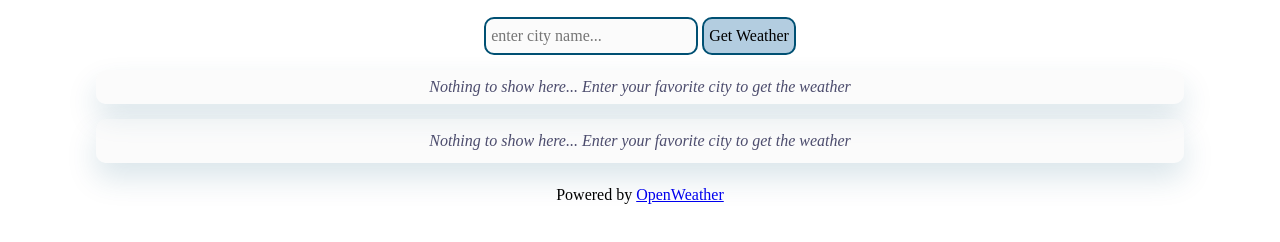
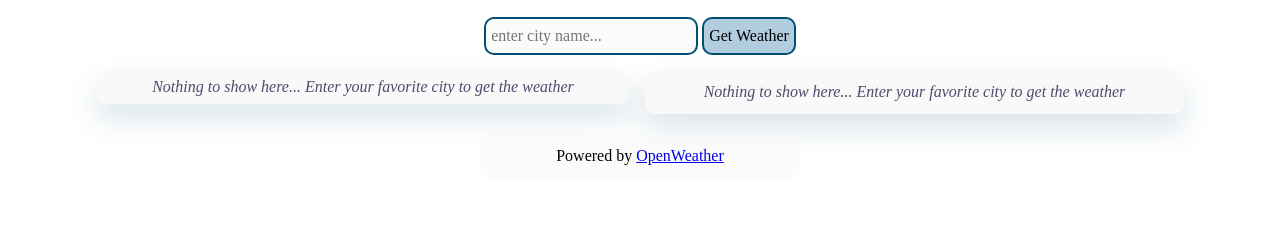
Before and after one commit to 01zulfi/weather-app, a website built with webpack: page dist/index.html in a window 1280 px wide. Shown: the part 74-316 px from the top of the page. Built offline with Linux system fonts and the light colour scheme.

Commit message:
Add CSS media queries for desktops

```diff
--- a/src/styles/style.css
+++ b/src/styles/style.css
@@ -44,7 +44,8 @@ h1 {
   padding: 10px;
 }
 
-.dataContainer {
+.dataContainer,
+.weather-cards {
   width: 85vw;
   display: flex;
   flex-direction: column;
@@ -173,6 +174,11 @@ button:focus {
 
 .attribution {
   margin-bottom: 15px;
+  background-color: rgb(245, 245, 245, 0.4);
+  padding: 10px;
+  border-radius: 10px;
+  width: 85%;
+  text-align: center;
 }
 
 p.no-data-message {
@@ -197,3 +203,26 @@ div.loader {
     transform: rotate(360deg);
   }
 }
+
+@media only screen and (min-width: 768px) {
+  .weather-cards {
+    flex-direction: row;
+    align-items: flex-start;
+  }
+  .weather-main-card,
+  .weather-details-card {
+    height: 100%;
+    background-color: rgb(245, 245, 245, 0.6);
+  }
+  .attribution {
+    width: 25%;
+  }
+}
+
+::-webkit-scrollbar {
+  background-color: rgb(245, 245, 245, 0.4);
+}
+
+::-webkit-scrollbar-thumb {
+  background-color: #b3cde0;
+}
```
Also changed, not shown: dist/bundle.js, dist/index.html.
